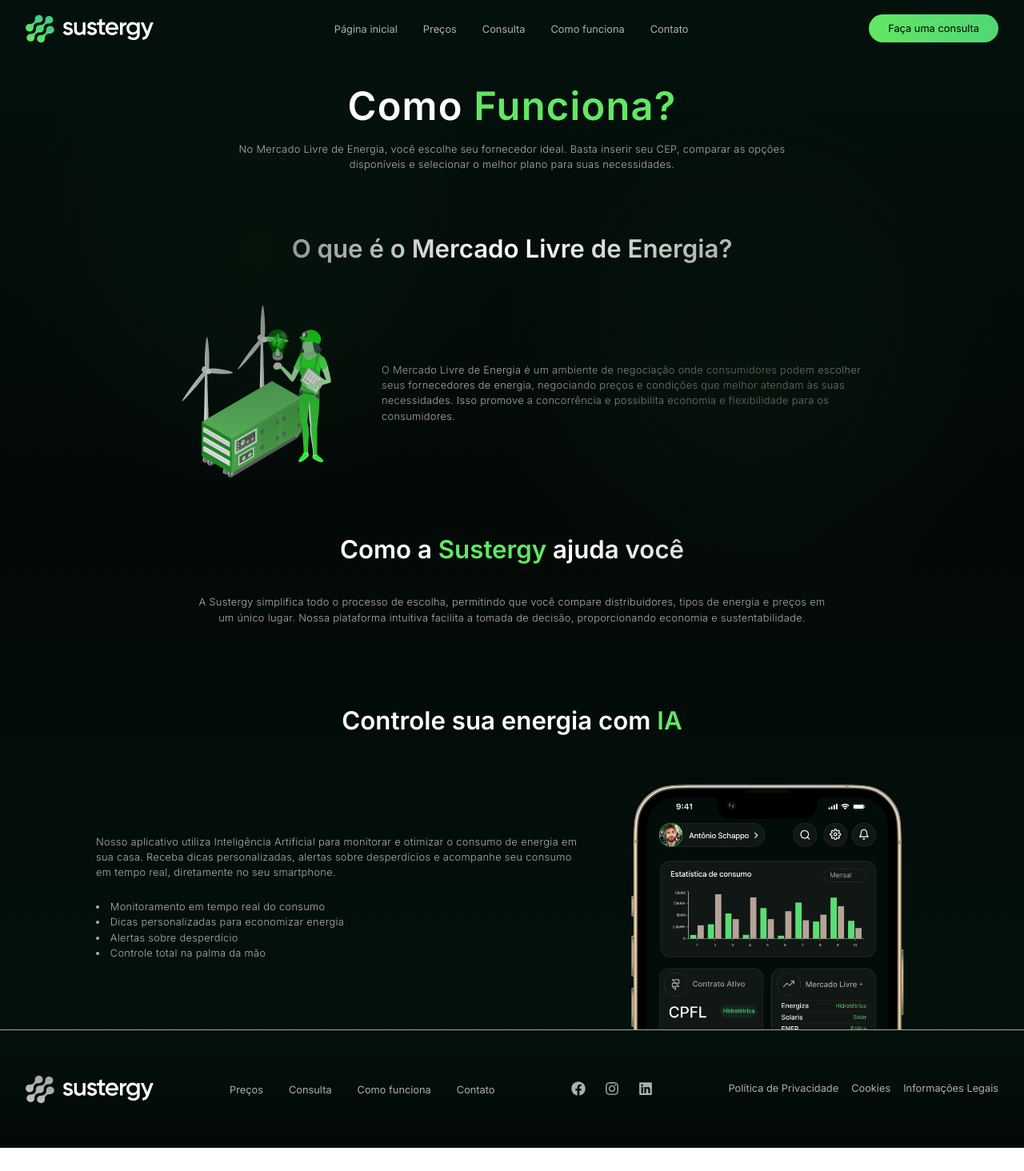
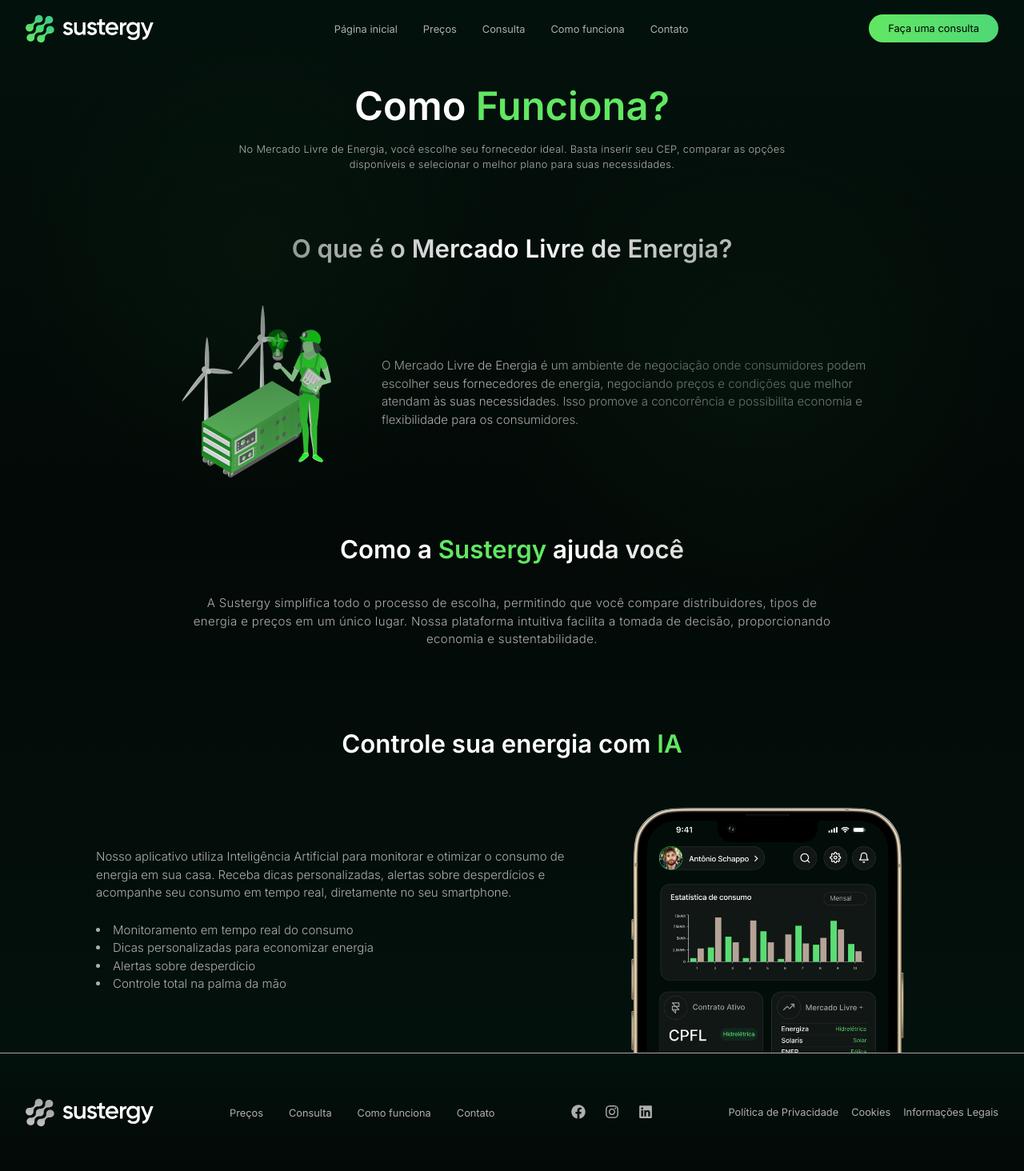
Before and after one commit to pedrodecf/global-solution-2-2024, a React (Vite) app: page /como-funciona in a window 1280 px wide. Shown: the whole page at 80% size. Before the commit the page ends 1435 px from the top, so only its background shows below. Built offline with nearby package versions, Linux system fonts and the light colour scheme.

Commit message:
alternado tamanho da fonte

```diff
--- a/src/pages/ComoFunciona.jsx
+++ b/src/pages/ComoFunciona.jsx
@@ -19,7 +19,7 @@
           className="h-[80vh] absolute right-5 bottom-5 no-drag brightness-110"
         />
         <Section haveNav className="relative">
-          <h2 className="text-white text-5xl font-semibold tracking-wide leading-normal ">
+          <h2 className="text-white text-5xl font-semibold ">
             Como <span className="text-primary">Funciona?</span>
           </h2>
           <p className="text-gray font-light text-sm tracking-wide text-center max-w-[700px] leading-normal mt-2 mb-12">
@@ -39,7 +39,7 @@
               alt="Mercado Livre de Energia"
               className="h-full max-h-[250px] w-auto"
             />
-            <p className="text-gray font-light text-sm tracking-wide leading-normal md:w-1/2">
+            <p className="text-gray font-light text-[15px] md:w-1/2">
               O Mercado Livre de Energia é um ambiente de negociação onde
               consumidores podem escolher seus fornecedores de energia,
               negociando preços e condições que melhor atendam às suas
@@ -54,7 +54,7 @@
           <h3 className="text-white text-3xl font-semibold text-center mb-8">
             Como a <span className="text-primary">Sustergy</span> ajuda você
           </h3>
-          <p className="text-gray font-light text-sm tracking-wide text-center max-w-[800px] mx-auto mb-12">
+          <p className="text-gray font-light text-[15px] tracking-wide text-center max-w-[800px] mx-auto mb-12">
             A Sustergy simplifica todo o processo de escolha, permitindo que
             você compare distribuidores, tipos de energia e preços em um único
             lugar. Nossa plataforma intuitiva facilita a tomada de decisão,
@@ -68,13 +68,13 @@
           </h3>
           <div className="flex flex-col md:flex-row items-center gap-8 justify-center">
             <div className="md:w-1/2">
-              <p className="text-gray font-light text-sm tracking-wide leading-normal mb-6">
+              <p className="text-gray font-light text-[15px] mb-6">
                 Nosso aplicativo utiliza Inteligência Artificial para monitorar
                 e otimizar o consumo de energia em sua casa. Receba dicas
                 personalizadas, alertas sobre desperdícios e acompanhe seu
                 consumo em tempo real, diretamente no seu smartphone.
               </p>
-              <ul className="text-gray font-light text-sm tracking-wide leading-normal list-disc list-inside">
+              <ul className="text-gray font-light text-[15px] list-disc list-inside">
                 <li>Monitoramento em tempo real do consumo</li>
                 <li>Dicas personalizadas para economizar energia</li>
                 <li>Alertas sobre desperdício</li>
```
